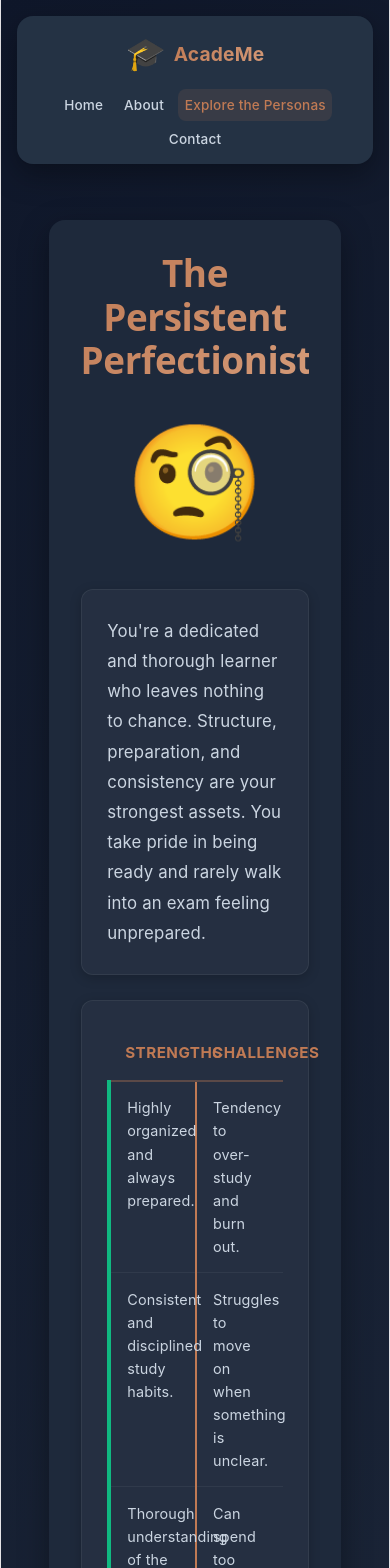
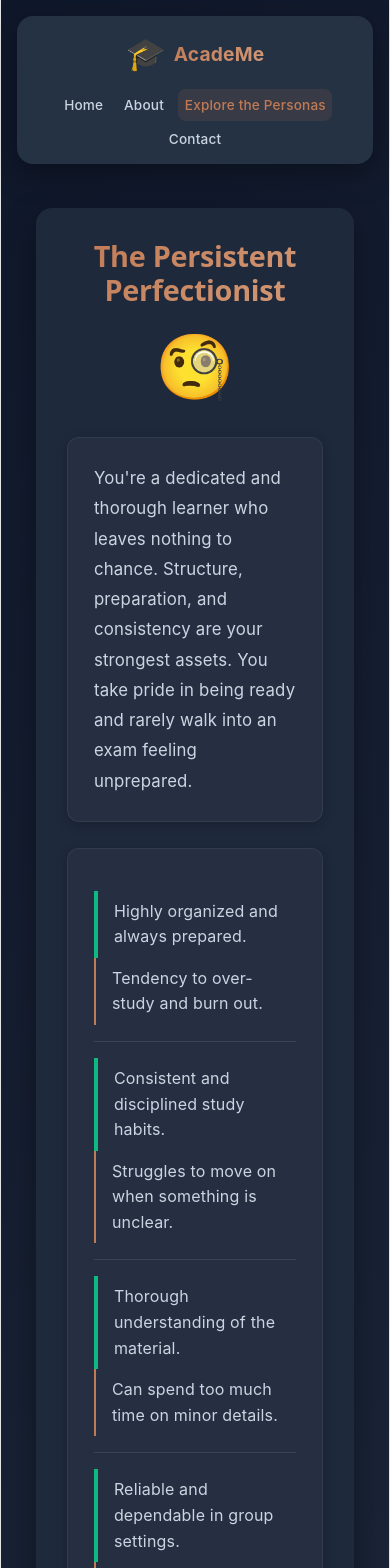
Before and after one commit to hwnest25/AcadeMe, a React (Vite) app: page /personas in a window 390 px wide. Shown: the top 1568 px of the page. Built offline with nearby package versions, Linux system fonts and the light colour scheme.

Commit message:
Improved responsiveness

```diff
--- a/src/styles/about.css
+++ b/src/styles/about.css
@@ -1,21 +1,24 @@
 /* ========================================
-   ABOUT PAGE STYLES
+   ABOUT PAGE STYLES (Responsive Optimized)
    ======================================== */
 
 .about-container {
 	display: flex;
 	justify-content: center;
-  padding: 2rem;
+	/* Reduced mobile padding, scales to 2rem */
+	padding: clamp(1rem, 5vw, 2rem);
 }
 
 .about-card {
 	background: var(--card-bg);
 	border-radius: var(--border-radius);
-  padding: 3rem;
+	/* Fluid padding: 1.5rem on mobile, 3rem on desktop */
+	padding: clamp(1.5rem, 8vw, 3rem);
 	max-width: 1000px;
 	width: 100%;
 	box-shadow: var(--shadow);
 	animation: fadeIn 0.6s ease;
+	box-sizing: border-box;
 }
 
 .about-header {
@@ -26,13 +29,15 @@
 }
 
 .about-icon {
-  font-size: 4rem;
+	/* Slightly smaller on mobile to save vertical space */
+	font-size: clamp(2.5rem, 10vw, 4rem);
 	margin-bottom: 0.5rem;
 	animation: bounce 2s infinite;
 }
 
 .about-title {
-  font-size: 3rem;
+	/* Fluid typography: prevents title from breaking into too many lines */
+	font-size: clamp(2rem, 8vw, 3rem);
 	background: linear-gradient(135deg, var(--primary-color), var(--secondary-color));
 	-webkit-background-clip: text;
 	-webkit-text-fill-color: transparent;
@@ -43,7 +48,7 @@
 }
 
 .about-tagline {
-  font-size: 1.2rem;
+	font-size: clamp(1rem, 4vw, 1.2rem);
 	color: var(--text-secondary);
 	font-style: italic;
 }
@@ -56,7 +61,7 @@
 }
 
 .section-heading {
-  font-size: 2rem;
+	font-size: clamp(1.5rem, 6vw, 2rem);
 	color: var(--text-primary);
 	margin-bottom: 1.5rem;
 	font-weight: 600;
@@ -72,7 +77,8 @@
 
 .personas-grid {
 	display: grid;
-  grid-template-columns: repeat(auto-fit, minmax(280px, 1fr));
+	/* Improved minmax to prevent overflow on very narrow screens */
+	grid-template-columns: repeat(auto-fit, minmax(min(100%, 280px), 1fr));
 	gap: 1.5rem;
 	margin-top: 2rem;
 }
@@ -143,8 +149,7 @@
 	line-height: 1.5;
 }
 
-/* Steps Section  */
-
+/* Steps Section */
 
 .steps-container {
 	display: flex;
@@ -155,6 +160,8 @@
 
 .step-item {
 	display: flex;
+	/* Switches to vertical on mobile to avoid squashing text */
+	flex-direction: row;
 	align-items: flex-start;
 	gap: 1.5rem;
 	background: rgba(99, 102, 241, 0.08);
@@ -165,7 +172,8 @@
 
 .step-item:hover {
 	background: rgba(99, 102, 241, 0.15);
-  transform: translateX(10px);
+	/* Safe transform that won't cause horizontal scroll */
+	transform: translateX(min(10px, 2vw));
 }
 
 .step-number {
@@ -206,7 +214,7 @@
 }
 
 .about-footer p {
-  font-size: 1.2rem;
+	font-size: clamp(1rem, 4vw, 1.2rem);
 	color: var(--text-secondary);
 	margin-bottom: 1.5rem;
 }
@@ -215,10 +223,11 @@
 	display: inline-block;
 	background: linear-gradient(135deg, var(--primary-color), var(--secondary-color));
 	color: white;
-  padding: 1.2rem 3rem;
+	/* Fluid button padding */
+	padding: 1rem clamp(1.5rem, 5vw, 3rem);
 	border-radius: 12px;
 	text-decoration: none;
-  font-size: 1.2rem;
+	font-size: clamp(1rem, 4vw, 1.2rem);
 	font-weight: 600;
 	box-shadow: var(--shadow);
 	transition: all 0.3s ease;
@@ -228,3 +237,22 @@
 	transform: translateY(-3px);
 	box-shadow: var(--shadow-hover);
 }
+
+/* Responsive Media Query for small devices */
+@media (max-width: 600px) {
+	.step-item {
+		flex-direction: column;
+		align-items: center;
+		text-align: center;
+	}
+
+	.step-content h4,
+	.step-content p {
+		text-align: center;
+	}
+
+	.step-item:hover {
+		transform: translateY(-5px);
+		/* Switched from horizontal to vertical hover for mobile */
+	}
+}
--- a/src/styles/contact.css
+++ b/src/styles/contact.css
@@ -1,11 +1,11 @@
 /* ========================================
-   CONTACT PAGE STYLES
+   CONTACT PAGE STYLES (Minimized & Fluid)
    ======================================== */
 
 .contact-container {
 	display: flex;
 	justify-content: center;
-  padding: 2rem;
+	padding: clamp(1rem, 3vw, 2rem);
 	min-height: 70vh;
 }
 
@@ -13,29 +13,27 @@
 	background: var(--card-bg);
 	border-radius: var(--border-radius);
 	margin-top: 1rem;
-  padding: 2.5rem 3rem;
+	padding: clamp(1.5rem, 5vw, 2.5rem) clamp(1.5rem, 6vw, 3rem);
 	max-width: 700px;
 	width: 100%;
 	box-shadow: var(--shadow);
 	animation: fadeIn 0.6s ease;
+	box-sizing: border-box;
 }
 
 .contact-header {
 	text-align: center;
-  margin-bottom: 2.5rem;
-  margin-top: 0.5rem;
+	margin: 0.5rem 0 2.5rem;
 }
 
 .contact-icon {
-  font-size: 4rem;
-  margin-bottom: 0rem;
+	font-size: clamp(3rem, 8vw, 4rem);
 	animation: bounce 2s infinite;
 }
 
 .contact-title {
-  font-size: 1.8rem;
-  margin-bottom: 0.8rem;
-  margin-top: 0.5rem;
+	font-size: clamp(1.5rem, 4vw, 1.8rem);
+	margin: 0.5rem 0 0.8rem;
 	background: linear-gradient(135deg, var(--primary-color), var(--secondary-color));
 	-webkit-background-clip: text;
 	-webkit-text-fill-color: transparent;
@@ -52,10 +50,10 @@
 .contact-info {
 	margin-top: 3rem;
 	padding-top: 2rem;
-  border-top: 1px solid rgba(99, 102, 241, 0.25);  display: flex;
+	border-top: 1px solid rgba(99, 102, 241, 0.25);
+	display: flex;
 	flex-direction: column;
 	gap: 1.2rem;
-  text-align: left;
 }
 
 .info-item {
@@ -65,12 +63,14 @@
 	padding: 0.85rem 1rem;
 	background: rgba(99, 102, 241, 0.08);
 	border-radius: 10px;
-  transition: all 0.3s ease;
+	transition: 0.3s ease;
 }
 
+@media (hover: hover) {
 	.info-item:hover {
 		background: rgba(99, 102, 241, 0.15);
 		transform: translateX(5px);
+	}
 }
 
 .info-icon {
@@ -88,22 +88,21 @@
 .info-content p {
 	color: var(--text-secondary);
 	font-size: 0.95rem;
+	word-break: break-all;
 }
 
 /* ========================================
    FORM STYLES
    ======================================== */
 
-.contact-form {
+.contact-form,
+.form-group {
 	display: flex;
 	flex-direction: column;
 	gap: 1.1rem;
-  text-align: left;
 }
 
 .form-group {
-  display: flex;
-  flex-direction: column;
 	gap: 0.5rem;
 }
 
@@ -126,13 +125,9 @@
 	color: var(--text-primary);
 	font-size: 1rem;
 	font-family: inherit;
-  transition: all 0.3s ease;
-}
-
-.form-group input::placeholder,
-.form-group textarea::placeholder {
-  color: var(--text-secondary);
-  opacity: 0.6;
+	transition: 0.3s ease;
+	width: 100%;
+	box-sizing: border-box;
 }
 
 .form-group input:focus,
@@ -151,9 +146,10 @@
 	resize: vertical;
 	min-height: 120px;
 }
+
 .form-row {
 	display: grid;
-  grid-template-columns: 1fr 1fr;
+	grid-template-columns: repeat(auto-fit, minmax(240px, 1fr));
 	gap: 1rem;
 }
 
@@ -172,7 +168,7 @@
 	font-weight: 600;
 	border-radius: 10px;
 	cursor: pointer;
-  transition: all 0.3s ease;
+	transition: 0.3s ease;
 	margin-top: 1rem;
 	display: flex;
 	align-items: center;
@@ -185,10 +181,6 @@
 	box-shadow: var(--shadow-hover);
 }
 
-.submit-button:active {
-  transform: translateY(0);
-}
-
 .submit-button.success {
 	background: linear-gradient(135deg, var(--success), #059669);
 }
--- a/src/styles/personas.css
+++ b/src/styles/personas.css
@@ -5,12 +5,14 @@
 .personas-container {
 	display: flex;
 	justify-content: center;
-	padding: 2rem;
+	/* Responsive padding: smaller on mobile, 2rem on desktop */
+	padding: clamp(1rem, 5vw, 2rem);
 }
 
 .personas-card {
 	background: var(--card-bg);
-	padding: 3rem;
+	/* Responsive internal padding */
+	padding: clamp(1.5rem, 8vw, 3rem);
 	border-radius: var(--border-radius);
 	max-width: 900px;
 	width: 100%;
@@ -21,20 +23,21 @@
    SUB CARDS
    ======================================== */
 
-.persona-subcard{
-  background:rgba(255,255,255,0.03);
-  border:1px solid rgba(255,255,255,0.06);
-  padding:1.6rem;
-  border-radius:12px;
-  margin-bottom:1.6rem;
-  box-shadow:0 3px 12px rgba(0,0,0,0.2);
+.persona-subcard {
+	background: rgba(255, 255, 255, 0.03);
+	border: 1px solid rgba(255, 255, 255, 0.06);
+	padding: 1.6rem;
+	border-radius: 12px;
+	margin-bottom: 1.6rem;
+	box-shadow: 0 3px 12px rgba(0, 0, 0, 0.2);
 }
 
 /* Persona Card Name */
 
 .personas-card .persona-name {
 	text-align: center;
-	font-size: 2.3rem;
+	/* Fluid font size: scales between 1.8rem and 2.3rem */
+	font-size: clamp(1.8rem, 6vw, 2.3rem);
 	font-weight: 700;
 	margin-bottom: .5rem;
 }
@@ -42,7 +45,8 @@
 /* EMOJI */
 
 .personas-card .persona-emoji {
-	font-size: 7rem;
+	/* Fluid emoji size: scales between 4rem and 7rem */
+	font-size: clamp(4rem, 15vw, 7rem);
 	text-align: center;
 	margin-bottom: 1.2rem;
 	animation: bounce 2s infinite;
@@ -50,25 +54,30 @@
 
 /* DESCRIPTION */
 
-.personas-card .persona-description{
-  	color:var(--text-secondary);
-  	line-height:1.8;
-	margin:0 auto;
-	max-width:640px;
-  	text-align:left;
-  	font-size:1.05rem;
+.personas-card .persona-description {
+	color: var(--text-secondary);
+	line-height: 1.8;
+	margin: 0 auto;
+	max-width: 640px;
+	width: 100%;
+	/* Ensures it uses available space */
+	text-align: left;
+	font-size: 1.05rem;
 }
 
 /* TABLE */
 
 .persona-table-wrapper {
 	margin-bottom: 2.2rem;
+	overflow-x: hidden;
+	/* Prevents unwanted horizontal scroll */
 }
 
 .personas-card .persona-table {
 	width: 100%;
 	border-collapse: collapse;
-	table-layout: fixed;
+	/* Changed to auto to allow stacking logic in media queries */
+	table-layout: auto;
 }
 
 .personas-card .persona-table th {
@@ -77,20 +86,19 @@
 	font-size: .95rem;
 	text-transform: uppercase;
 	letter-spacing: .5px;
-  	/* border-bottom:2px solid rgba(99,102,241,.4); */
-	border-bottom:2px solid rgba(192,122,84,.35);
-
-
+	border-bottom: 2px solid rgba(192, 122, 84, .35);
 	color: var(--primary-color);
 }
 
 .personas-card .persona-table td {
-  padding:.9rem 1rem;
-  color:var(--text-secondary);
-  border-bottom:1px solid rgba(255,255,255,.05);
-  vertical-align:top;
-  text-align:left;
+	padding: .9rem 1rem;
+	color: var(--text-secondary);
+	border-bottom: 1px solid rgba(255, 255, 255, .05);
+	vertical-align: top;
+	text-align: left;
 }
+
+/* Desktop sizing */
 .personas-card .persona-table th,
 .personas-card .persona-table td {
 	width: 50%;
@@ -107,38 +115,36 @@
 }
 
 .challenge-cell {
-	/* border-left: 4px solid var(--accent); */
 	border-left: 2px solid var(--accent);
-
 }
 
 /* TIPS */
 
-.persona-tips-card{
-  background:rgba(255,255,255,0.03);
-  border:1px solid rgba(255,255,255,0.06);
-  padding:1.6rem;
-  border-radius:12px;
-  margin-bottom:1.6rem;
-  box-shadow:0 3px 12px rgba(0,0,0,0.2);
+.persona-tips-card {
+	background: rgba(255, 255, 255, 0.03);
+	border: 1px solid rgba(255, 255, 255, 0.06);
+	padding: 1.6rem;
+	border-radius: 12px;
+	margin-bottom: 1.6rem;
+	box-shadow: 0 3px 12px rgba(0, 0, 0, 0.2);
 }
 
 .persona-tips-card h3 {
-  margin-bottom:.6rem;
-  text-align:left;
+	margin-bottom: .6rem;
+	text-align: left;
 }
 
 .persona-tips ul {
-  list-style:disc;
-  padding-left:1.4rem;
+	list-style: disc;
+	padding-left: 1.4rem;
 }
 
 .persona-tips li {
-  margin-bottom:.5rem;
-  margin-left: 1rem;
-  color:var(--text-secondary);
-  line-height:1.6;
-  text-align:left;
+	margin-bottom: .5rem;
+	margin-left: 1rem;
+	color: var(--text-secondary);
+	line-height: 1.6;
+	text-align: left;
 }
 
 /* DOTS */
@@ -148,6 +154,8 @@
 	justify-content: center;
 	gap: 10px;
 	margin-bottom: 1.8rem;
+	flex-wrap: wrap;
+	/* Prevents overflow if many dots exist */
 }
 
 .progress-dot {
@@ -167,6 +175,9 @@
 .persona-controls {
 	display: flex;
 	justify-content: space-between;
+	gap: 1rem;
+	/* Space between buttons when they wrap */
+	flex-wrap: wrap;
 }
 
 .persona-controls button {
@@ -177,6 +188,9 @@
 	color: white;
 	font-weight: 600;
 	cursor: pointer;
+	flex: 1 1 auto;
+	/* Allows buttons to grow on mobile */
+	min-width: 120px;
 }
 
 .persona-controls button:hover {
@@ -184,24 +198,36 @@
 	box-shadow: var(--shadow-hover);
 }
 
-/* MOBILE */
+/* MOBILE OPTIMIZATIONS */
 
-@media (max-width:768px) {
+@media (max-width: 600px) {
 
-	.personas-card {
-		padding: 2rem;
+	/* Stack the table cells vertically for readability */
+	.personas-card .persona-table thead {
+		display: none;
+		/* Hide headers if they look cluttered in stack mode */
 	}
 
-	.persona-emoji {
-		font-size: 5rem;
+	.personas-card .persona-table,
+	.personas-card .persona-table tbody,
+	.personas-card .persona-table tr,
+	.personas-card .persona-table td {
+		display: block;
+		width: 100%;
 	}
 
-	.persona-name {
-		font-size: 1.8rem;
+	.personas-card .persona-table td {
+		border-bottom: none;
+		padding: 0.5rem 1rem;
 	}
 
-    .persona-table td, .persona-table th{
-    font-size:.9rem;
+	.personas-card .persona-table tr {
+		padding: 1rem 0;
+		border-bottom: 1px solid rgba(255, 255, 255, .1);
+	}
 
-    }
+	.persona-controls button {
+		width: 100%;
+		/* Buttons take full width on very small screens */
+	}
 }
```
Lines whose indentation alone changed are shown as unchanged.
